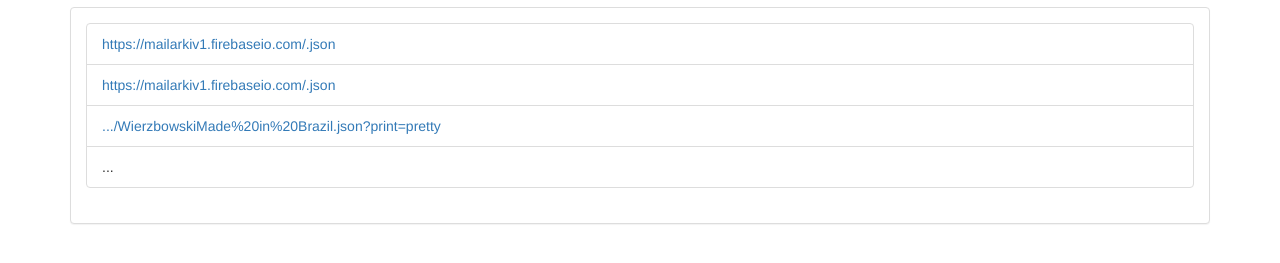
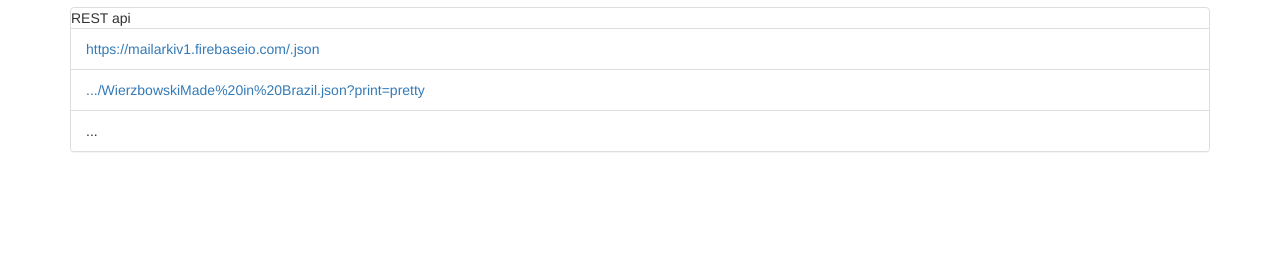
Before and after one commit to homburg/mailarkiv1, a plain HTML site: page index.html in a window 1280 px wide. Shown: the part 63-326 px from the top of the page. Drawn offline with nearby package versions, Linux system fonts and the light colour scheme; some packages are replaced by stand-ins of ours; no server answers.

Commit message:
Fix links and bootstrap

```diff
--- a/index.html
+++ b/index.html
@@ -66,14 +66,12 @@
 		<h1>MAILARKIV (100)</h1>
 
 		<div class="panel panel-default">
-			<div class="panel-body">
-				<ul class="list-group">
-					<li class="list-group-item"><a href="https://mailarkiv1.firebaseio.com/.json">https://mailarkiv1.firebaseio.com/.json</a></li>
-					<li class="list-group-item"><a href="https://mailarkiv1.firebaseio.com/.json?print=pretty">https://mailarkiv1.firebaseio.com/.json</a></li>
-					<li class="list-group-item"><a href="https://mailarkiv1.firebaseio.com/WierzbowskiMade%20in%20Brazil.json?print=pretty">.../WierzbowskiMade%20in%20Brazil.json?print=pretty</a></li>
-					<li class="list-group-item">...</li>
-				</ul>
-			</div>
+			<div class="pael-heading">REST api</div>
+			<ul class="list-group">
+				<li class="list-group-item"><a href="https://mailarkiv1.firebaseio.com/.json?print=pretty">https://mailarkiv1.firebaseio.com/.json</a></li>
+				<li class="list-group-item"><a href="https://mailarkiv1.firebaseio.com/WierzbowskiMade%20in%20Brazil.json?print=pretty">.../WierzbowskiMade%20in%20Brazil.json?print=pretty</a></li>
+				<li class="list-group-item">...</li>
+			</ul>
 		</div>
 
 		<div class="list-group">
```
